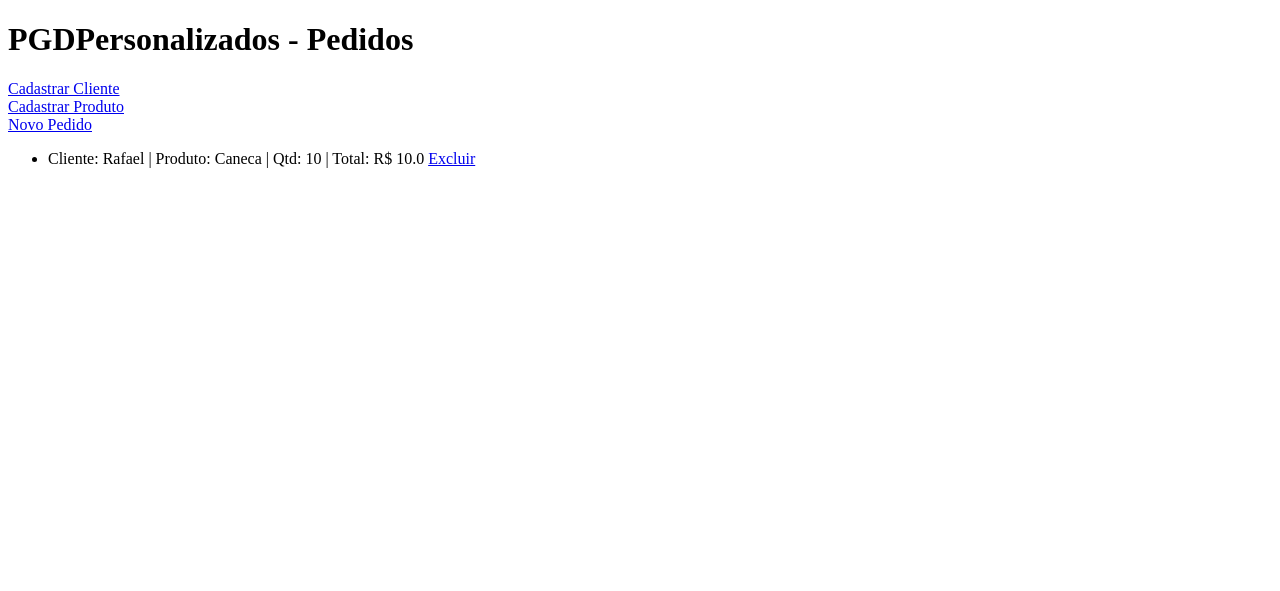
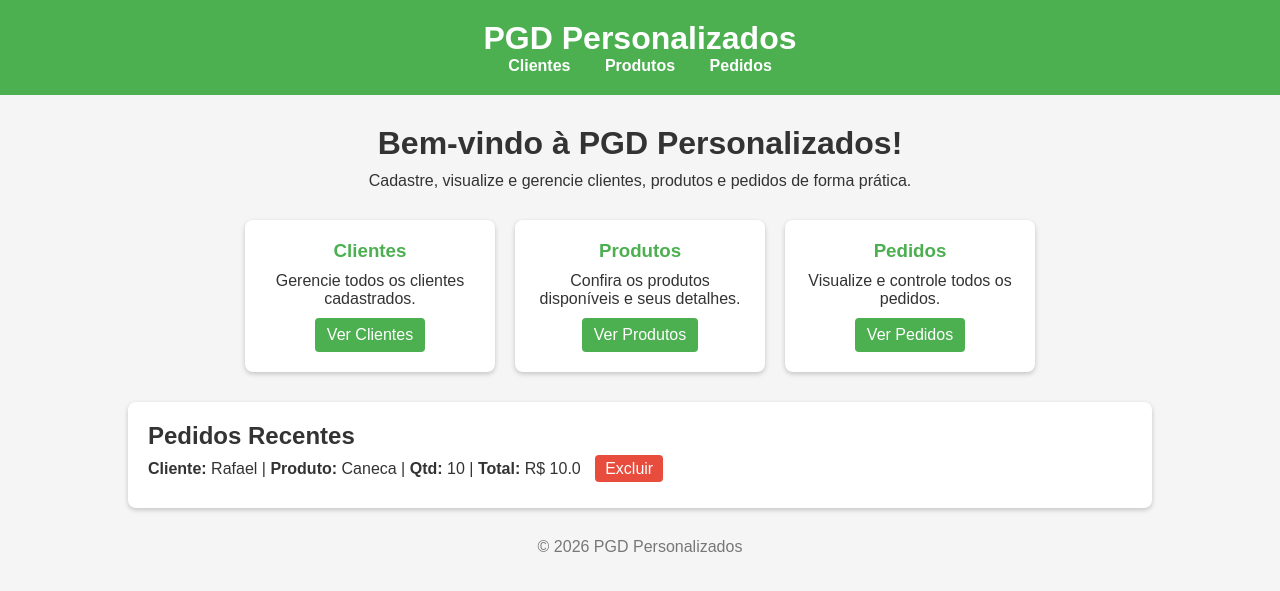
Before and after one commit to RafaLozGit/PGDPersonalizados, a Django app: page / in a window 1280 px wide. Shown: the top 591 px of the page. Run offline with Django 5.2, Linux system fonts and the light colour scheme; data comes from the database, SQL or seed files in the repository; tables that the repository leaves empty hold one stand-in row (values such as "Sample post").

Commit message:
Atualiza Home com layout moderno e integra lista de pedidos estilizada

```diff
--- /dev/null
+++ b/loja/static/css/style.css
@@ -0,0 +1,119 @@
+* {
+    margin: 0;
+    padding: 0;
+    box-sizing: border-box;
+    font-family: Arial, sans-serif;
+}
+
+body {
+    background-color: #f5f5f5;
+    color: #333;
+}
+
+/* Header */
+header {
+    background-color: #4CAF50;
+    padding: 20px;
+    color: white;
+    text-align: center;
+}
+
+header nav a {
+    color: white;
+    margin: 0 15px;
+    text-decoration: none;
+    font-weight: bold;
+}
+
+header nav a:hover {
+    text-decoration: underline;
+}
+
+/* Welcome */
+.welcome {
+    text-align: center;
+    margin: 30px 0;
+}
+
+.welcome h2 {
+    font-size: 2em;
+    margin-bottom: 10px;
+}
+
+/* Cards */
+.cards {
+    display: flex;
+    justify-content: center;
+    gap: 20px;
+    flex-wrap: wrap;
+}
+
+.card {
+    background-color: white;
+    border-radius: 8px;
+    padding: 20px;
+    width: 250px;
+    text-align: center;
+    box-shadow: 0 2px 5px rgba(0,0,0,0.2);
+}
+
+.card h3 {
+    margin-bottom: 10px;
+    color: #4CAF50;
+}
+
+.card a {
+    display: inline-block;
+    margin-top: 10px;
+    padding: 8px 12px;
+    background-color: #4CAF50;
+    color: white;
+    border-radius: 4px;
+    text-decoration: none;
+}
+
+.card a:hover {
+    background-color: #45a049;
+}
+
+/* Footer */
+footer {
+    text-align: center;
+    margin: 30px 0;
+    color: #777;
+}
+
+.pedido-list {
+    width: 80%;
+    margin: 30px auto;
+    background-color: #fff;
+    padding: 20px;
+    border-radius: 8px;
+    box-shadow: 0 2px 5px rgba(0,0,0,0.2);
+}
+
+.pedido-list ul {
+    list-style-type: none;
+}
+
+.pedido-list li {
+    padding: 10px 0;
+    border-bottom: 1px solid #ddd;
+}
+
+.pedido-list li:last-child {
+    border-bottom: none;
+}
+
+.pedido-list .excluir {
+    color: white;
+    background-color: #e74c3c;
+    padding: 5px 10px;
+    border-radius: 4px;
+    text-decoration: none;
+    margin-left: 10px;
+}
+
+.pedido-list .excluir:hover {
+    background-color: #c0392b;
+}
--- a/loja/templates/home.html
+++ b/loja/templates/home.html
@@ -1,29 +1,69 @@
+{% load static %}
+
 <!DOCTYPE html>
-<html lang="en">
+<html lang="pt-br">
 <head>
     <meta charset="UTF-8">
-    <title>Title</title>
+    <title>PGDPersonalizados</title>
+    <link rel="stylesheet" type="text/css" href="{% static 'css/style.css' %}">
 </head>
 <body>
+    <!-- Header -->
+    <header>
+        <h1>PGD Personalizados</h1>
+        <nav>
+            <a href="{% url 'cliente_list' %}">Clientes</a>
+            <a href="{% url 'produto_list' %}">Produtos</a>
+            <a href="{% url 'pedido_list' %}">Pedidos</a>
+        </nav>
+    </header>
 
-<h1>PGDPersonalizados - Pedidos</h1>
+    <!-- Welcome -->
+    <section class="welcome">
+        <h2>Bem-vindo à PGD Personalizados!</h2>
+        <p>Cadastre, visualize e gerencie clientes, produtos e pedidos de forma prática.</p>
+    </section>
 
-<a href="/cliente/">Cadastrar Cliente</a><br>
-<a href="/produto/">Cadastrar Produto</a><br>
-<a href="/pedido/">Novo Pedido</a>
+    <!-- Cards de acesso rápido -->
+    <section class="cards">
+        <div class="card">
+            <h3>Clientes</h3>
+            <p>Gerencie todos os clientes cadastrados.</p>
+            <a href="{% url 'cliente_list' %}">Ver Clientes</a>
+        </div>
+        <div class="card">
+            <h3>Produtos</h3>
+            <p>Confira os produtos disponíveis e seus detalhes.</p>
+            <a href="{% url 'produto_list' %}">Ver Produtos</a>
+        </div>
+        <div class="card">
+            <h3>Pedidos</h3>
+            <p>Visualize e controle todos os pedidos.</p>
+            <a href="{% url 'pedido_list' %}">Ver Pedidos</a>
+        </div>
+    </section>
 
+    <!-- Lista de pedidos -->
+    <section class="pedido-list">
+        <h2>Pedidos Recentes</h2>
         <ul>
             {% for p in pedidos %}
                 <li>
-            Cliente: {{ p.cliente.nome }} |
-            Produto: {{ p.produto.nome }} |
-            Qtd: {{ p.quantidade }} |
-            Total: R$ {{ p.total }}
-
-            <a href="/excluir/{{ p.id }}/">Excluir</a>
+                    <strong>Cliente:</strong> {{ p.cliente.nome }} |
+                    <strong>Produto:</strong> {{ p.produto.nome }} |
+                    <strong>Qtd:</strong> {{ p.quantidade }} |
+                    <strong>Total:</strong> R$ {{ p.total }}
+                    <a href="/excluir/{{ p.id }}/" class="excluir">Excluir</a>
                 </li>
+            {% empty %}
+                <li>Nenhum pedido cadastrado.</li>
             {% endfor %}
         </ul>
+    </section>
 
+    <!-- Footer -->
+    <footer>
+        <p>© 2026 PGD Personalizados</p>
+    </footer>
 </body>
 </html>
```
Lines whose indentation alone changed are shown as unchanged.
